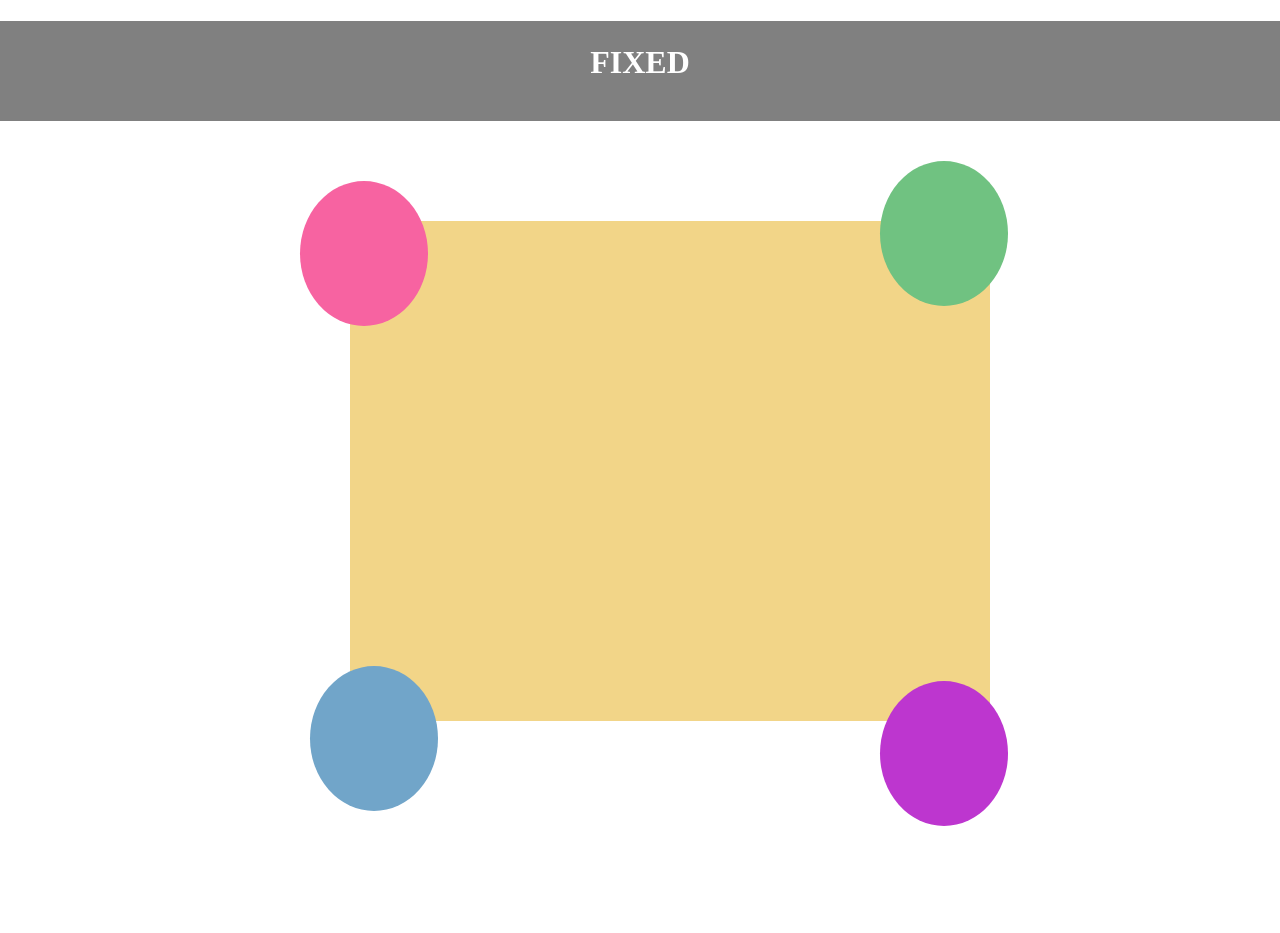
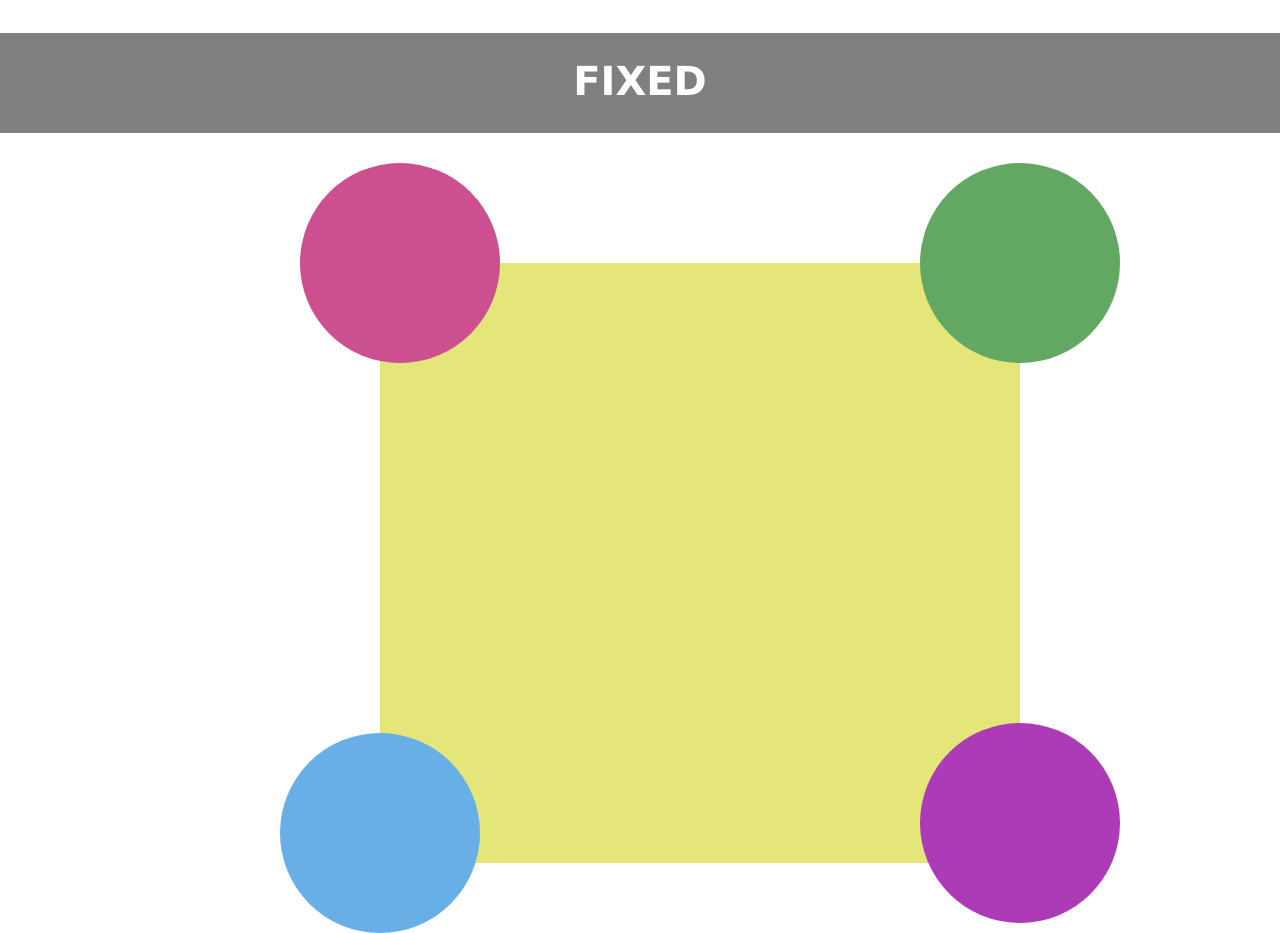
Before and after one commit to wendyorengo/positions_html, a plain HTML site: page index.html in a window 1280 px wide. Before the commit the page ends 826 px from the top, so only its background shows below. Drawn offline with Linux system fonts and the light colour scheme.

Commit message:
change positions

```diff
--- a/css/styles.css
+++ b/css/styles.css
@@ -1,60 +1,63 @@
-div{
-    background-color: #f2d588;
-    height:500px;
-    width:50%;
-    margin-top:100px;
-    margin-left: 350px;
-    position:relative;
-}
-h1{
-    text-align: center;
-    margin: 0;
-    padding:23px;
-    color:white;
+body{
+    font-family: Verdana, Geneva, Tahoma, sans-serif;
 }
 header{
     background-color: grey;
     height: 100px;
 }
+h2{
+    color:#fff;
+    text-align: center;
+    padding-top: 25px;
+    font-size: 40px;
+}
 .one{
-    width: 20%;
-    height: 29%;
-    border-radius: 50%;
-    background-color: #f763a1;
-    position: absolute;
-    top:-140px;
-    left:-400px;
-
+    background-color: #e4e67a;
+    height: 600px;
+    margin-top: 130px;
+    margin-left:380px;
+    width: 50%;
+    position: relative;
 }
 .two{
-    width: 20%;
-    height: 29%;
-    border-radius: 50%;
-    background-color: #bd36cf;
-    bottom:-105px;
-    left: 180px;
+    height: 200px;
+    width:200px ;
+    margin:0;
+    border-radius: 100px;
+    background-color:#cc5090;
     position: absolute;
+    top:-100px;
+    left: -80px;
 
 
 }
 .three{
-    width: 20%;
-    height: 29%;
-    border-radius: 50%;
-    background-color: #70c281;
+    height: 200px;
+    width:200px ;
+    border-radius: 100px;
+    background-color:#67afe6;
     position: absolute;
-    top:-160px;
-    left: 180px;
-}
-.four{
-    width: 20%;
-    height: 29%;
-    border-radius: 50%;
-    background-color: #71a5c9;
-    position: absolute;
-    margin-bottom:300px;
-    left: -390px;
-    bottom:-390px;
+    bottom: -70px;
+    left:-100px;
 
 
 }
+.four{
+    height: 200px;
+    width:200px ;
+    border-radius: 100px;
+    background-color:#63a862;
+    right: -100px;
+    position: absolute;
+    top:-100px;
+}
+.five{
+    height: 200px;
+    width:200px ;
+    border-radius: 100px;
+    background-color:#ad3bb8;
+    position: absolute;
+    right:-100px;
+    bottom:-60px;
+
+}
--- a/index.html
+++ b/index.html
@@ -1,42 +1,22 @@
 <!DOCTYPE html>
-<html lang="en">
-<head>
-    <meta charset="UTF-8">
-    <meta name="viewport" content="width=device-width, initial-scale=1.0">
-    <link rel="stylesheet" href="css/styles.css">
-    <link rel="stylesheet" href="css/normalize.css">
-
-    <title>Quiz9</title>
-</head>
-<body>
-
+<html>
+    <head>
+        <meta name="viewport" content="width=device-width,initial-scale=1.0">
+        <link rel="stylesheet" href="css/normalize.css">
+        <link rel="stylesheet" href="css/styles.css">
+    </head>
+    <body>
         <header>
-            <h1>FIXED</h1>
+            <h2>FIXED</h2>
         </header>
 
-
-
-    <div class="box">
         <div class="one">
+            <div class="two"></div>
+            <div class="three"></div>
+            <div class="four"></div>
+            <div class="five"></div>
 
         </div>
 
-        <div class="two">
-
-        </div>
-
-        <div class="three">
-
-        </div>
-
-        <div class="four">
-
-        </div>
-
-
-
-
-    </div>
-
-</body>
+    </body>
 </html>
```
